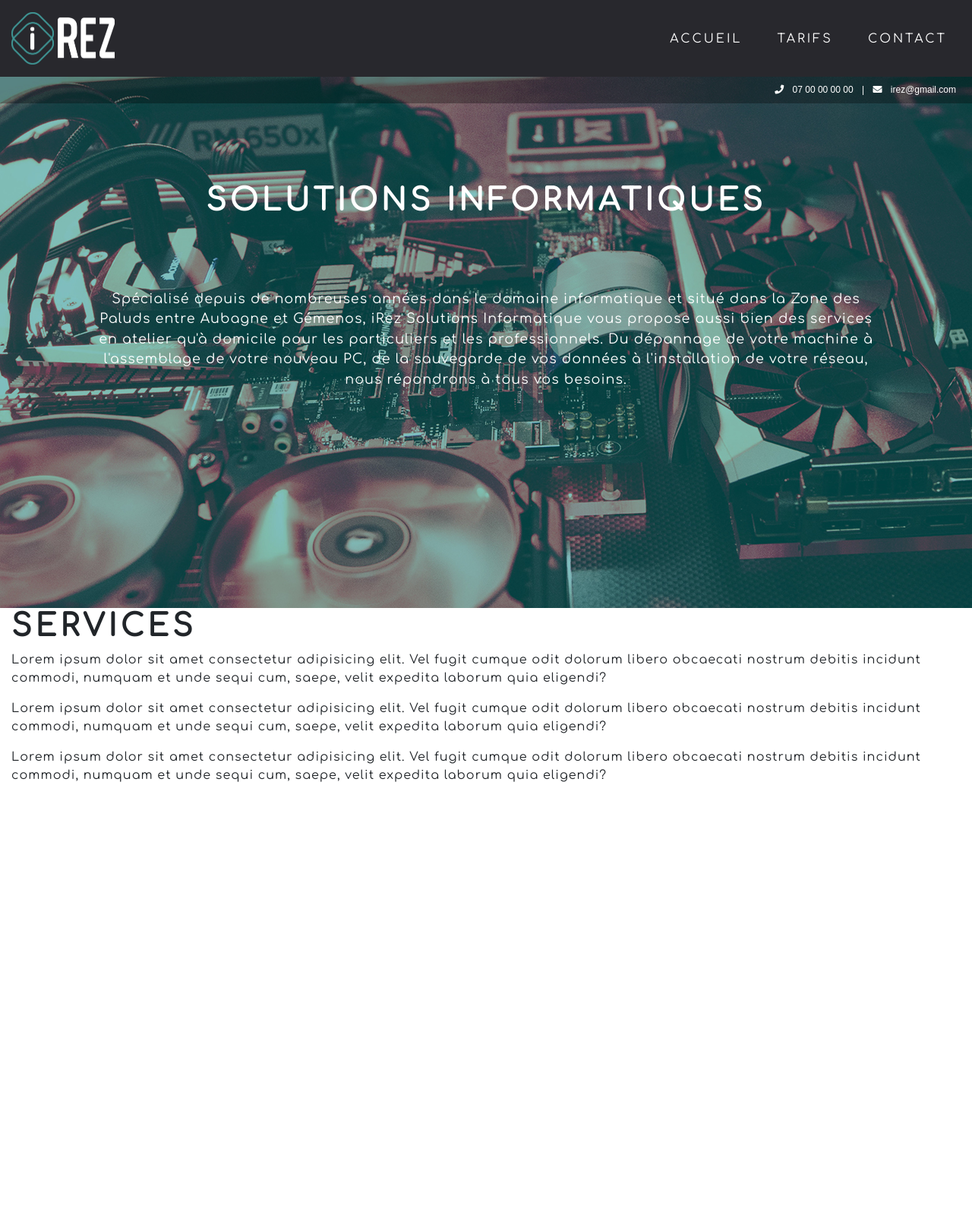
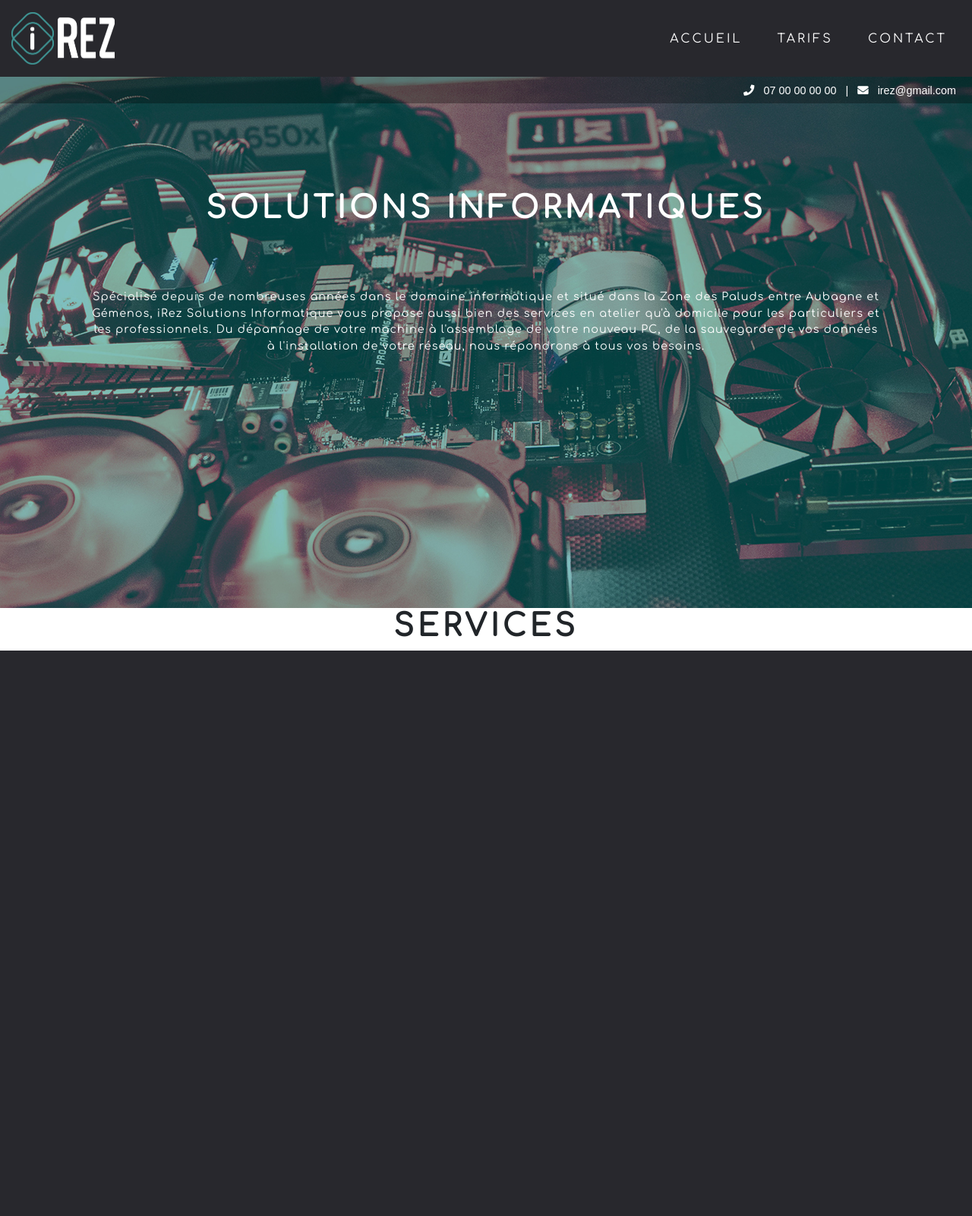
Before and after one commit to arthurb11/iRez, a PHP site: page / in a window 1280 px wide. Shown: the whole page at 76% size. After the commit the page ends 856 px from the top, so only its background shows below. Run offline with PHP 8.4, Linux system fonts and the light colour scheme; some libraries are stand-ins or nearby versions.

Commit message:
mathieu responsive largeur et hauteur parfait niquel

```diff
--- a/css/style.css
+++ b/css/style.css
@@ -2,6 +2,10 @@
 
 body{
     font-family: 'Comfortaa', sans-serif;
+}
+
+section {
+    text-align: center;
 }
 
 .no-padding-nav {
@@ -118,9 +122,6 @@
 
 /*services*/
 
-#services {
-    height: 800px;
-}
 
 
 /* TARIFS */
@@ -142,6 +143,8 @@
 
 /* RESPONSIVE */
 
+
+
 button.navbar-toggler.bg-dark {
     background-color: cadetblue !important;
 }
@@ -150,6 +153,9 @@
     margin-right: 21px;
 }
 
+
+
+/* portables et tablettes */
 
 @media screen and (max-width: 1300px) {
 
@@ -160,8 +166,6 @@
     }
 }
 
-
-/* portables et tablettes */
 @media screen and (max-width: 991px) {
 
     /*header nav*/
@@ -178,10 +182,46 @@
 }
 
 
+
+/* tablettes */
+
+/*ipad pro*/
+@media screen and (min-height: 1300px) and (max-height: 1367px) {
+    #contact-ul {
+        font-size: 17px;
+    }
+
+    #presentation h1 {
+        font-size: 3.2rem;
+        top: 250px;
+    }
+
+    #presentation p {
+        font-size: 30px;
+        top: 400px;
+     }
+
+}
+/*****************/
+
+
+@media screen and (max-height: 1025px) {
+    #contact-ul {
+        font-size: larger;
+    }
+}
+
+
+@media screen and (min-height: 1024px) {
+    .navbar-light .navbar-toggler-icon {
+        width: 35px;
+        height: 40px;
+    }
+}
+
+
 /* portables */
 @media screen and (max-width: 768px) {
-
-    /*header nav*/
     .navbar-brand {
         min-width: 70% !important;
         width: min-content;
@@ -190,8 +230,6 @@
     .navbar-toggler {
         border: none;
     }
-
-    /*accueil carousel*/
     #presentation h1 {
         font-size: 1.6rem;
         top: 15%;
@@ -205,21 +243,63 @@
 
 }
 
+
+@media screen and (min-width: 655px ) and (max-width: 768px) {
+    #presentation h1 {
+        margin-top: 10px;
+    }
+}
+
 @media screen and (max-width: 576px) {
-
-    /* nav */
     .logonav {
         margin-left: 63px;
     }
-
     .navbar-brand {
         min-width: 70% !important;
         width: min-content;
         text-align: center;
     }
 
-    /* accueil carousel */
     p {
         letter-spacing: 0.5px;
     }
+
+    #services {
+        padding-top: 15px;
+    }
 }
+
+/* tout petits ecrans*/
+@media screen and (min-width: 320px) {
+    #presentation h1 {
+        margin-top: 10px;
+    }
+}
+
+
+@media screen and (max-height: 830px) {
+    .navbar-light .navbar-toggler-icon {
+        width: 20px;
+    }
+
+    #presentation p {
+        line-height: unset;
+        font-size: 0.9rem;
+    }
+}
+
+
+
+/*iphone5/SE*/
+@media screen and (max-height: 569px) {
+    #presentation h1 {
+        margin-top: 30px;
+    }
+
+    #presentation p {
+        line-height: unset;
+        font-size: 0.7rem;
+        width: auto;
+        padding-top: 25%;
+    }
+}
--- a/index.html
+++ b/index.html
@@ -15,6 +15,7 @@
     </head>
 
     <body>
+
         <header>
             <!-- Navigation -->
             <div class="container-fluid fixed-top">
@@ -53,7 +54,8 @@
         </header>
 
             <!-- fin Navigation -->
-
+        <main role="main">
+            <article>
                 <section id="carousel-home">
                     <div class="container-fluid">
                         <div class="row">
@@ -76,15 +78,13 @@
                     </div>
                 </section>
 
+                 <section id="services">
+                        <h1>SERVICES</h1>
+                </section>
+            </article>
+        </main>
 
-            <section id="services">
-                <div class="container-fluid" id="services">
-                    <h1>SERVICES</h1>
-                    <p>Lorem ipsum dolor sit amet consectetur adipisicing elit. Vel fugit cumque odit dolorum libero obcaecati nostrum debitis incidunt commodi, numquam et unde sequi cum, saepe, velit expedita laborum quia eligendi?</p>
-                    <p>Lorem ipsum dolor sit amet consectetur adipisicing elit. Vel fugit cumque odit dolorum libero obcaecati nostrum debitis incidunt commodi, numquam et unde sequi cum, saepe, velit expedita laborum quia eligendi?</p>
-                    <p>Lorem ipsum dolor sit amet consectetur adipisicing elit. Vel fugit cumque odit dolorum libero obcaecati nostrum debitis incidunt commodi, numquam et unde sequi cum, saepe, velit expedita laborum quia eligendi?</p>
-                </div>
-            </section>
+
         <footer>
 
         </footer>
```
Lines whose indentation alone changed are shown as unchanged.
